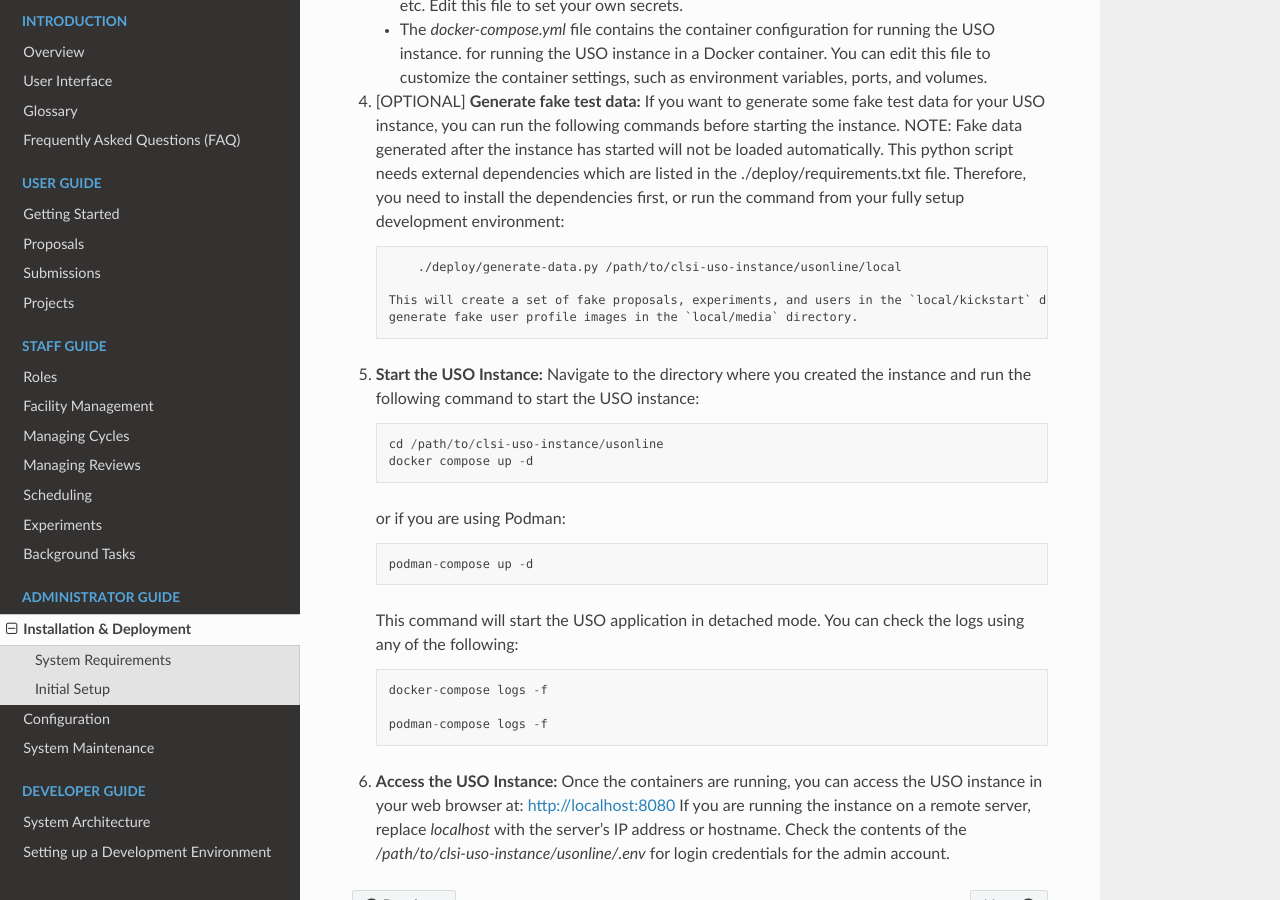
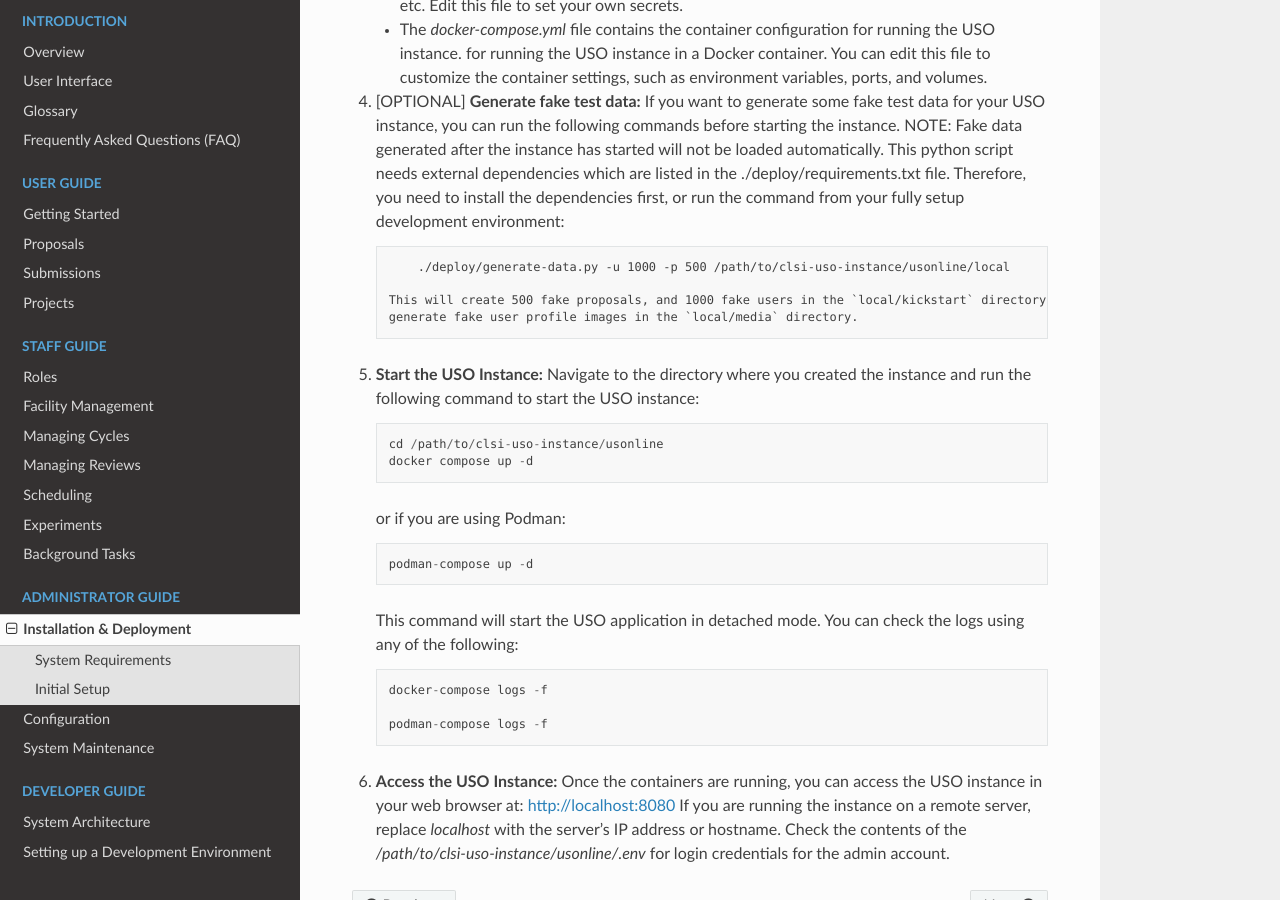
Before and after one commit to michel4j/uso, a Sphinx documentation site: the page built from docs/source/admin_guide/installation.rst, in a window 1280 px wide and 900 px high, scrolled down 1690 px. Built offline with Sphinx 7.4.7 and the Read the Docs theme 3.1.0, drawn with Linux system fonts in a browser that asks for light colours.

Commit message:
Update data generation script usage instructions with user and proposal counts

```diff
--- a/docs/source/admin_guide/installation.rst
+++ b/docs/source/admin_guide/installation.rst
@@ -81,9 +81,9 @@
    This python script needs external dependencies which are listed in the ./deploy/requirements.txt file. Therefore,
    you need to install the dependencies first, or run the command from your fully setup development environment::
 
-        ./deploy/generate-data.py /path/to/clsi-uso-instance/usonline/local
+        ./deploy/generate-data.py -u 1000 -p 500 /path/to/clsi-uso-instance/usonline/local
 
-    This will create a set of fake proposals, experiments, and users in the `local/kickstart` directory, and also
+    This will create 500 fake proposals, and 1000 fake users in the `local/kickstart` directory, and also
     generate fake user profile images in the `local/media` directory.
 
 5. **Start the USO Instance:**
```
